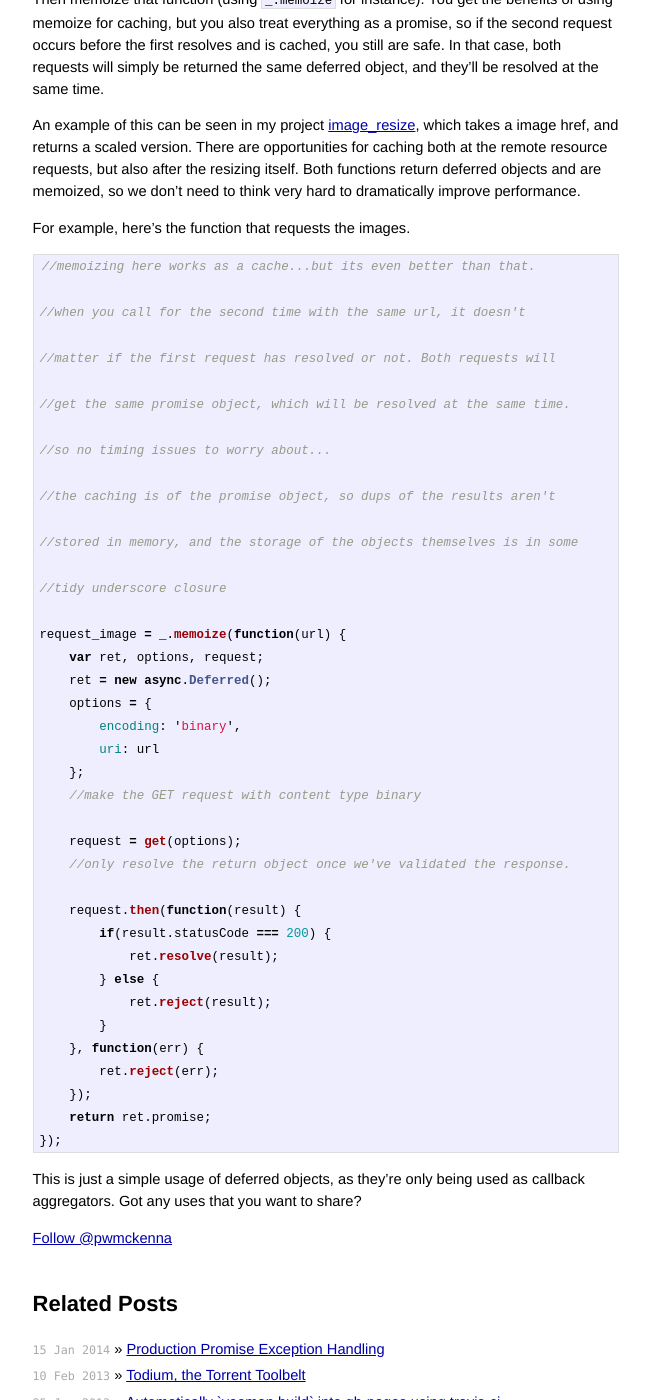
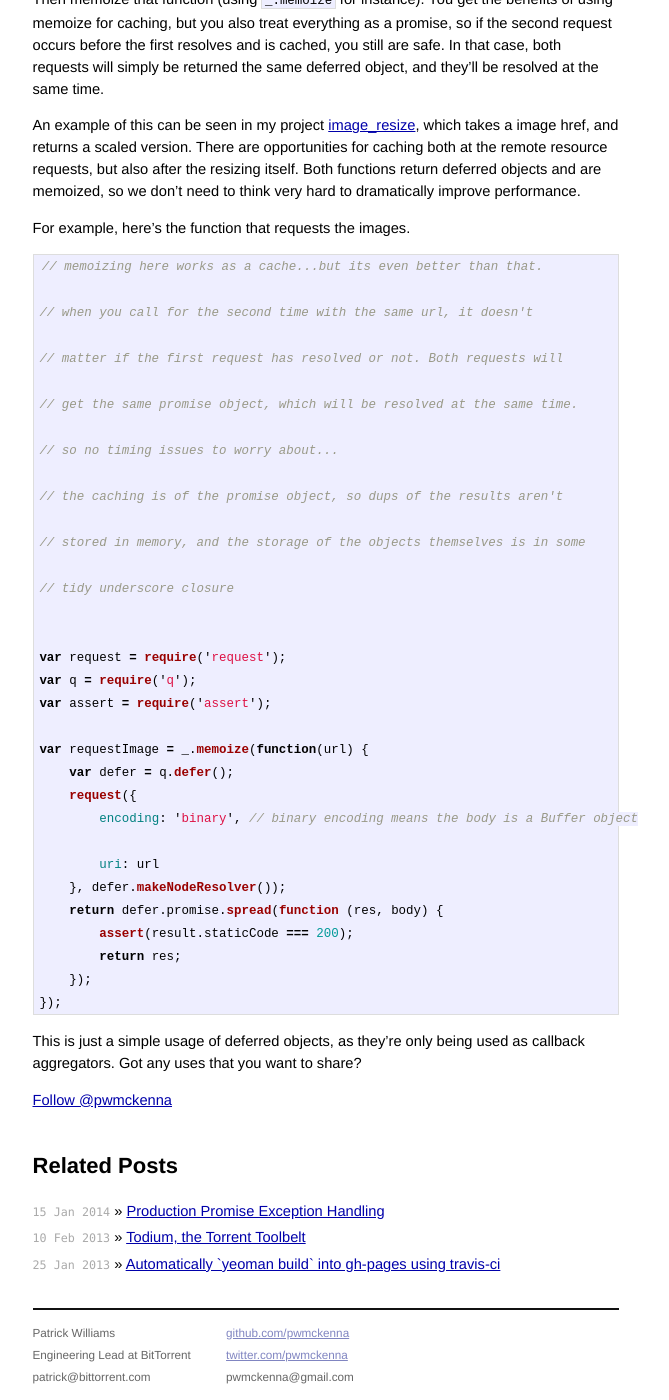
Before and after one commit to pwmckenna/pwmckenna.github.io, a Jekyll site: the page built from _posts/2012-12-2-node-caching-promises-memoize.md, in a window 1280 px wide and 1400 px high, scrolled down 437 px. Shown: the whole window, without its empty margins (314-983 px from the left). Built offline with Jekyll 4.4.1, drawn with Linux system fonts in a browser that asks for light colours; Markdown is read by kramdown in place of the engine named in the settings; comment, search, counter and statistics services are not loaded.

Commit message:
updating an example

```diff
--- a/_posts/2012-12-2-node-caching-promises-memoize.md
+++ b/_posts/2012-12-2-node-caching-promises-memoize.md
@@ -18,34 +18,29 @@
 For example, here's the function that requests the images.
 
 {% highlight javascript %}
-//memoizing here works as a cache...but its even better than that.
-//when you call for the second time with the same url, it doesn't
-//matter if the first request has resolved or not. Both requests will
-//get the same promise object, which will be resolved at the same time.
-//so no timing issues to worry about...
-//the caching is of the promise object, so dups of the results aren't
-//stored in memory, and the storage of the objects themselves is in some
-//tidy underscore closure
-request_image = _.memoize(function(url) {
-    var ret, options, request;
-    ret = new async.Deferred();
-    options = {
-        encoding: 'binary',
+// memoizing here works as a cache...but its even better than that.
+// when you call for the second time with the same url, it doesn't
+// matter if the first request has resolved or not. Both requests will
+// get the same promise object, which will be resolved at the same time.
+// so no timing issues to worry about...
+// the caching is of the promise object, so dups of the results aren't
+// stored in memory, and the storage of the objects themselves is in some
+// tidy underscore closure
+
+var request = require('request');
+var q = require('q');
+var assert = require('assert');
+
+var requestImage = _.memoize(function(url) {
+    var defer = q.defer();
+    request({
+        encoding: 'binary', // binary encoding means the body is a Buffer object
         uri: url
-    };
-    //make the GET request with content type binary
-    request = get(options);
-    //only resolve the return object once we've validated the response.
-    request.then(function(result) {
-        if(result.statusCode === 200) {
-            ret.resolve(result);
-        } else {
-            ret.reject(result);
-        }
-    }, function(err) {
-        ret.reject(err);
+    }, defer.makeNodeResolver());
+    return defer.promise.spread(function (res, body) {
+        assert(result.staticCode === 200);
+        return res;
     });
-    return ret.promise;
 });
 {% endhighlight %}
 
```
